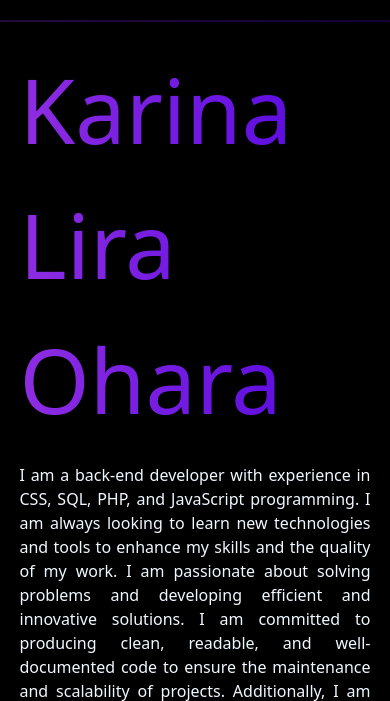
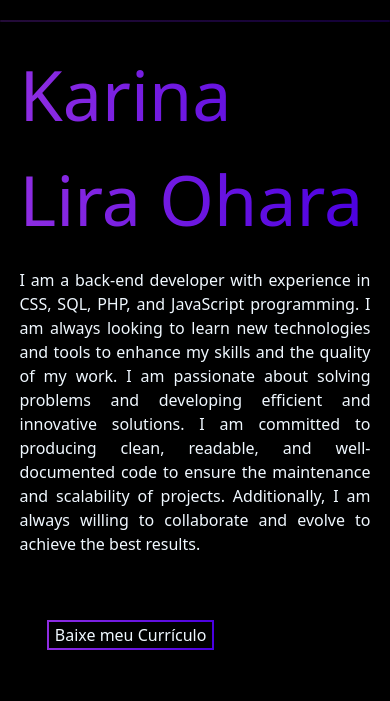
Before and after one commit to Kaahohara/Portifolio_karina, a PHP site: page / in a window 390 px wide. Shown: the part 248-949 px from the top of the page. Run offline with PHP 8.4, Linux system fonts and the light colour scheme.

Commit message:
Add files via upload

```diff
--- a/styles.css
+++ b/styles.css
@@ -236,7 +236,7 @@ body {
         -webkit-text-fill-color: transparent;
         margin-left: 5%;
         margin-top: 10px;
-        font-size: 90px;
+        font-size: 80px;
 
     }
 
@@ -321,13 +321,13 @@ body {
 
     .Titulo {
         animation: go-back 1s;
-        width: 100%;
+        width: 90%;
         background-image: linear-gradient(to right, #8e2de2, #4a00e0);
         -webkit-background-clip: text;
         -webkit-text-fill-color: transparent;
         margin-left: 5%;
         margin-top: 10px;
-        font-size: 90px;
+        font-size: 70px;
 
     }
 
```
